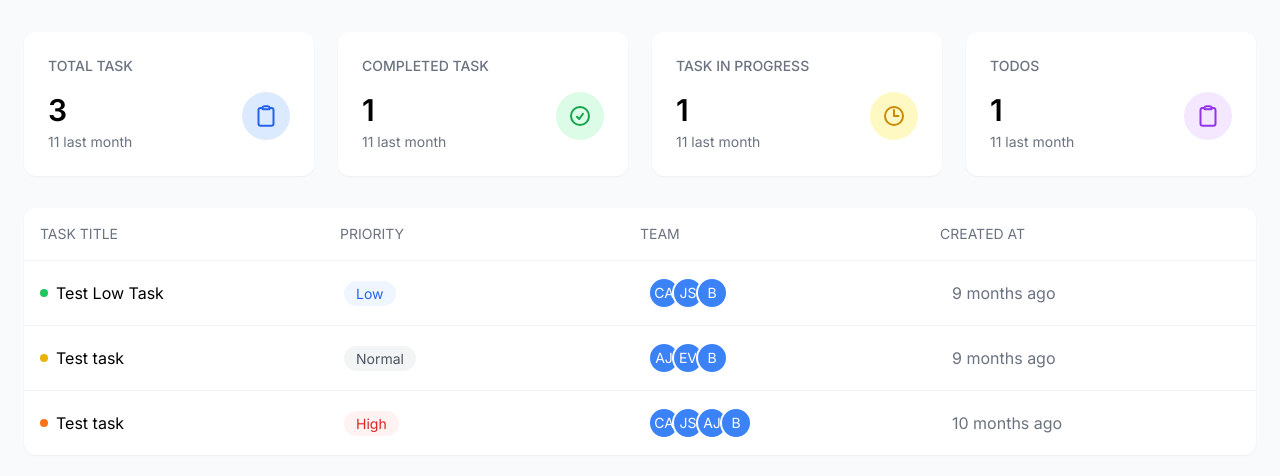
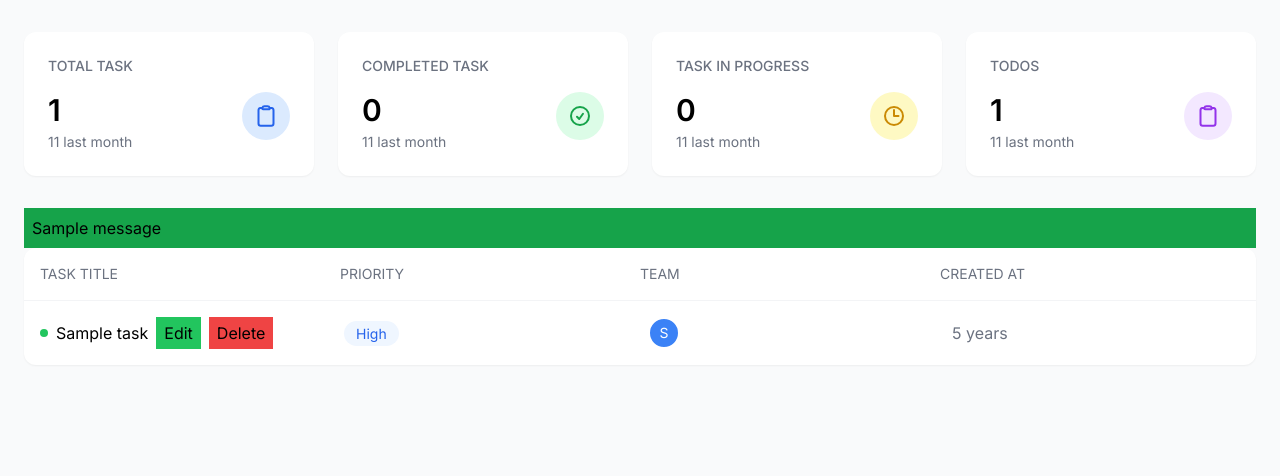
Before and after one commit to tazul9770/task_management, a Django app: page /tasks/manager_dashboard/ in a window 1280 px wide. Shown: the part 64-540 px from the top of the page. Run offline with Django 5.2, Linux system fonts and the light colour scheme; tables that the repository leaves empty hold one stand-in row (values such as "Sample post"); one stand-in notice (Sample message) is shown.

Commit message:
module-8 update done

```diff
--- a/static/css/output.css
+++ b/static/css/output.css
@@ -641,12 +641,20 @@ video {
   margin-bottom: 1rem;
 }
 
+.mb-5 {
+  margin-bottom: 1.25rem;
+}
+
 .mb-8 {
   margin-bottom: 2rem;
 }
 
 .mr-2 {
   margin-right: 0.5rem;
+}
+
+.mt-2 {
+  margin-top: 0.5rem;
 }
 
 .mt-8 {
@@ -813,6 +821,10 @@ video {
   border-radius: 0.5rem;
 }
 
+.rounded-md {
+  border-radius: 0.375rem;
+}
+
 .rounded-xl {
   border-radius: 0.75rem;
 }
@@ -879,9 +891,9 @@ video {
   background-color: rgb(34 197 94 / var(--tw-bg-opacity, 1));
 }
 
-.bg-orange-500 {
+.bg-green-600 {
   --tw-bg-opacity: 1;
-  background-color: rgb(249 115 22 / var(--tw-bg-opacity, 1));
+  background-color: rgb(22 163 74 / var(--tw-bg-opacity, 1));
 }
 
 .bg-purple-100 {
@@ -899,14 +911,14 @@ video {
   background-color: rgb(254 226 226 / var(--tw-bg-opacity, 1));
 }
 
-.bg-red-50 {
-  --tw-bg-opacity: 1;
-  background-color: rgb(254 242 242 / var(--tw-bg-opacity, 1));
-}
-
 .bg-red-500 {
   --tw-bg-opacity: 1;
   background-color: rgb(239 68 68 / var(--tw-bg-opacity, 1));
+}
+
+.bg-rose-500 {
+  --tw-bg-opacity: 1;
+  background-color: rgb(244 63 94 / var(--tw-bg-opacity, 1));
 }
 
 .bg-white {
@@ -1015,11 +1027,6 @@ video {
   color: rgb(107 114 128 / var(--tw-text-opacity, 1));
 }
 
-.text-gray-600 {
-  --tw-text-opacity: 1;
-  color: rgb(75 85 99 / var(--tw-text-opacity, 1));
-}
-
 .text-gray-800 {
   --tw-text-opacity: 1;
   color: rgb(31 41 55 / var(--tw-text-opacity, 1));
@@ -1035,14 +1042,14 @@ video {
   color: rgb(147 51 234 / var(--tw-text-opacity, 1));
 }
 
-.text-red-600 {
-  --tw-text-opacity: 1;
-  color: rgb(220 38 38 / var(--tw-text-opacity, 1));
-}
-
 .text-red-800 {
   --tw-text-opacity: 1;
   color: rgb(153 27 27 / var(--tw-text-opacity, 1));
+}
+
+.text-red-950 {
+  --tw-text-opacity: 1;
+  color: rgb(69 10 10 / var(--tw-text-opacity, 1));
 }
 
 .text-white {
--- a/tasks/models.py
+++ b/tasks/models.py
@@ -40,7 +40,7 @@ class TaskDetail(models.Model):
         (LOW, 'Low')
     )
     task = models.OneToOneField(Task, on_delete = models.CASCADE, related_name = "details")
-    assigned_to = models.CharField(max_length = 100)
+    # assigned_to = models.CharField(max_length = 100)
     priority = models.CharField(max_length = 1, choices = PRIORITY_OPTIONS, default = LOW)
     notes = models.TextField(blank = True, null = True)
 
--- a/tasks/templates/dashboard/admin.html
+++ b/tasks/templates/dashboard/admin.html
@@ -16,105 +16,35 @@
     <!-- Task Items  -->
     <div class="divide-y divide-gray-100">
       <!-- Task 1 -->
+     {% for task in tasks %}
      <div class="grid grid-cols-4 gap-4 p-4 items-center">
       <div class="flex items-center gap-2">
         <div class="w-2 h-2 rounded-full bg-green-500"></div>
-          <span>Test Low Task</span>
+        <span>{{task.title}}</span>
+        <a href="{% url "update_task" task.id %}" class = "px-2 py-1 bg-green-500">Edit</a>
+        <form action="{% url "delete_task" task.id %}"  method = 'POST'>
+          {% csrf_token %}
+          <button type = 'submit' class = "px-2 py-1 bg-red-500">Delete</button>
+        </form>
       </div>
       <div>
         <span
           class="px-3 py-1 rounded-full bg-blue-50 text-blue-600 text-sm"
-            >Low</span
+          >{{task.details.get_priority_display}}</span
         >
       </div>
       <div class="flex -space-x-2">
+        {% for emp in task.assigned_to.all %}
         <div
         class="w-8 h-8 rounded-full bg-blue-500 flex items-center justify-center text-white text-sm border-2 border-white"
       >
-            CA
+        {{emp.name|slice:':1'}}
       </div>
-          <div
-            class="w-8 h-8 rounded-full bg-blue-500 flex items-center justify-center text-white text-sm border-2 border-white"
-          >
-            JS
+        {% endfor %}
       </div>
-          <div
-            class="w-8 h-8 rounded-full bg-blue-500 flex items-center justify-center text-white text-sm border-2 border-white"
-          >
-            B
+      <div class="text-gray-500">{{task.created_at|timesince}}</div>
     </div>
-        </div>
-        <div class="text-gray-500">9 months ago</div>
-      </div>
-
-      <!-- Task 2 -->
-      <div class="grid grid-cols-4 gap-4 p-4 items-center">
-        <div class="flex items-center gap-2">
-          <div class="w-2 h-2 rounded-full bg-yellow-500"></div>
-          <span>Test task</span>
-        </div>
-        <div>
-          <span
-            class="px-3 py-1 rounded-full bg-gray-100 text-gray-600 text-sm"
-            >Normal</span
-          >
-        </div>
-        <div class="flex -space-x-2">
-          <div
-            class="w-8 h-8 rounded-full bg-blue-500 flex items-center justify-center text-white text-sm border-2 border-white"
-          >
-            AJ
-          </div>
-          <div
-            class="w-8 h-8 rounded-full bg-blue-500 flex items-center justify-center text-white text-sm border-2 border-white"
-          >
-            EV
-          </div>
-          <div
-            class="w-8 h-8 rounded-full bg-blue-500 flex items-center justify-center text-white text-sm border-2 border-white"
-          >
-            B
-          </div>
-        </div>
-        <div class="text-gray-500">9 months ago</div>
-      </div>
-
-      <!-- Task 3 -->
-      <div class="grid grid-cols-4 gap-4 p-4 items-center">
-        <div class="flex items-center gap-2">
-          <div class="w-2 h-2 rounded-full bg-orange-500"></div>
-          <span>Test task</span>
-        </div>
-        <div>
-          <span
-            class="px-3 py-1 rounded-full bg-red-50 text-red-600 text-sm"
-            >High</span
-          >
-        </div>
-        <div class="flex -space-x-2">
-          <div
-            class="w-8 h-8 rounded-full bg-blue-500 flex items-center justify-center text-white text-sm border-2 border-white"
-          >
-            CA
-          </div>
-          <div
-            class="w-8 h-8 rounded-full bg-blue-500 flex items-center justify-center text-white text-sm border-2 border-white"
-          >
-            JS
-          </div>
-          <div
-            class="w-8 h-8 rounded-full bg-blue-500 flex items-center justify-center text-white text-sm border-2 border-white"
-          >
-            AJ
-          </div>
-          <div
-            class="w-8 h-8 rounded-full bg-blue-500 flex items-center justify-center text-white text-sm border-2 border-white"
-          >
-            B
-          </div>
-        </div>
-        <div class="text-gray-500">10 months ago</div>
-      </div>
+     {% endfor %}
     </div>
   </div>
 </main>
--- a/tasks/templates/dashboard/dashboard.html
+++ b/tasks/templates/dashboard/dashboard.html
@@ -51,11 +51,12 @@
       <!-- Stats Grid  -->
   <div class="grid grid-cols-4 gap-6 mb-8">
     <!-- Total Task  -->
+    <a href="{% url "manager_dashboard" %}">
     <div class="bg-white rounded-xl p-6 shadow-sm">
       <h3 class="text-sm font-medium text-gray-500 mb-4">TOTAL TASK</h3>
       <div class="flex justify-between items-start">
         <div>
-          <p class="text-3xl font-semibold mb-1">3</p>
+          <p class="text-3xl font-semibold mb-1"> {{counts.total}} </p>
           <p class="text-gray-500 text-sm">11 last month</p>
         </div>
         <div class="bg-blue-100 p-3 rounded-full">
@@ -76,14 +77,16 @@
         </div>
       </div>
     </div>
+    </a>
     <!-- Completed Task  -->
+     <a href="{% url "manager_dashboard" %}?type=completed">
     <div class="bg-white rounded-xl p-6 shadow-sm">
       <h3 class="text-sm font-medium text-gray-500 mb-4">
         COMPLETED TASK
       </h3>
       <div class="flex justify-between items-start">
         <div>
-          <p class="text-3xl font-semibold mb-1">1</p>
+          <p class="text-3xl font-semibold mb-1"> {{counts.completed}} </p>
           <p class="text-gray-500 text-sm">11 last month</p>
         </div>
         <div class="bg-green-100 p-3 rounded-full">
@@ -104,14 +107,16 @@
         </div>
       </div>
     </div>
+    </a>
     <!-- Task In Progress  -->
+    <a href="{% url "manager_dashboard" %}?type=in_progress">
     <div class="bg-white rounded-xl p-6 shadow-sm">
       <h3 class="text-sm font-medium text-gray-500 mb-4">
         TASK IN PROGRESS
       </h3>
       <div class="flex justify-between items-start">
         <div>
-          <p class="text-3xl font-semibold mb-1">1</p>
+          <p class="text-3xl font-semibold mb-1"> {{counts.in_progress}} </p>
           <p class="text-gray-500 text-sm">11 last month</p>
         </div>
         <div class="bg-yellow-100 p-3 rounded-full">
@@ -132,11 +137,14 @@
         </div>
       </div>
     </div>
+    </a>
+    <!-- task in pending -->
+    <a href="{% url "manager_dashboard" %}?type=pending">
     <div class="bg-white rounded-xl p-6 shadow-sm">
       <h3 class="text-sm font-medium text-gray-500 mb-4">TODOS</h3>
       <div class="flex justify-between items-start">
         <div>
-          <p class="text-3xl font-semibold mb-1">1</p>
+          <p class="text-3xl font-semibold mb-1">{{counts.pending}}</p>
           <p class="text-gray-500 text-sm">11 last month</p>
         </div>
         <div class="bg-purple-100 p-3 rounded-full">
@@ -157,7 +165,16 @@
         </div>
       </div>
     </div>
+    </a>
   </div>
+
+  <div>
+    {% if messages %}
+        {% for message in messages %}
+            <div class = "px-2 py-2 {%if message.tags == 'success'%}bg-green-600{%endif%}">{{message}}</div>
+        {% endfor %}
+    {% endif %}
+</div>
 
   {% block tasks %}
   {% endblock tasks %}
--- a/tasks/urls.py
+++ b/tasks/urls.py
@@ -1,9 +1,11 @@
 from django.urls import path
-from tasks.views import manager_dashboard, user_dashboard, test, create_task, view_task
+from tasks.views import manager_dashboard, user_dashboard, test, create_task, view_task, update_task, delete_task
 urlpatterns = [
-    path('manager_dashboard/', manager_dashboard),
+    path('manager_dashboard/', manager_dashboard, name = 'manager_dashboard'),
     path('user_dashboard/', user_dashboard),
     path('test/', test),
-    path('create_task/', create_task),
-    path('view_task/', view_task)
+    path('create_task/', create_task, name='create_task'),
+    path('view_task/', view_task),
+    path('update_task/<int:id>/', update_task, name = 'update_task'),
+    path('delete_task/<int:id>/', delete_task, name = 'delete_task')
 ]
--- a/tasks/views.py
+++ b/tasks/views.py
@@ -1,6 +1,6 @@
 from django.shortcuts import render, redirect
 from django.http import HttpResponse
-from tasks.forms import TaskForm, TaskModelForm
+from tasks.forms import TaskForm, TaskModelForm, TaskDetailModelForm
 from tasks.models import Employee, Task, TaskDetail, Project
 from django.contrib import messages
 from datetime import date
@@ -8,7 +8,33 @@ from django.db.models import Q, Count, Max, Min, Avg
 
 
 def manager_dashboard(request):
-    return render(request, "dashboard/admin.html")
+    type = request.GET.get('type', 'all')
+
+    counts = Task.objects.aggregate(
+        total = Count('id'),
+        completed = Count('id', filter = Q(status = "COMPLETED")),
+        in_progress = Count('id', filter = Q(status = "IN_PROGRESS")),
+        pending = Count('id', filter = Q(status = "PENDING"))
+        )
+
+    # retriving task data
+    base_query = Task.objects.select_related('details').prefetch_related('assigned_to')
+
+    if type == 'completed':
+        tasks = base_query.filter(status = "COMPLETED")
+    elif type == 'in_progress':
+        tasks = base_query.filter(status = "IN_PROGRESS")
+    elif type == 'pending':
+        tasks = base_query.filter(status = "PENDING")
+    elif type == 'all':
+        tasks = base_query.all()
+
+    context = {
+        "tasks":tasks,
+        "counts":counts
+    }
+
+    return render(request, "dashboard/admin.html", context)
 
 def user_dashboard(request):
     return render(request, "dashboard/user.html")
@@ -21,17 +47,58 @@ def test(request):
 
 def create_task(request):
     #employees = Employee.objects.all()
-    form = TaskModelForm() # by defaul for get
+    task_form = TaskModelForm() # by defaul for get
+    task_detail_form = TaskDetailModelForm()
+
     if request.method == "POST":
-         form  = TaskModelForm(request.POST)
-         if form.is_valid():
+         task_form = TaskModelForm(request.POST)
+         task_detail_form = TaskDetailModelForm(request.POST)
+         if task_form.is_valid() and task_detail_form.is_valid():
              '''for model form data'''
-             form.save()
+             task = task_form.save()
+             task_detail = task_detail_form.save(commit=False)
+             task_detail.task = task
+             task_detail.save()
 
-             #return render(request, 'task_form.html', {"form":form}, {"messege": "Task added successfully"})
+             messages.success(request, "Task created successfully")
+             return redirect('create_task')
 
-    context = {"form":form}
+    context = {"task_form":task_form, "task_detail_form":task_detail_form}
     return render(request, "task_form.html", context)
+
+def update_task(request, id):
+    task = Task.objects.get(id=id)
+    task_form = TaskModelForm(instance = task) # by defaul for get
+
+    if task.details:
+        task_detail_form = TaskDetailModelForm(instance = task.details)
+
+    if request.method == "POST":
+         task_form = TaskModelForm(request.POST, instance = task)
+         task_detail_form = TaskDetailModelForm(request.POST, instance = task.details)
+         if task_form.is_valid() and task_detail_form.is_valid():
+             '''for model form data'''
+             task = task_form.save()
+             task_detail = task_detail_form.save(commit=False)
+             task_detail.task = task
+             task_detail.save()
+
+             messages.success(request, "Task updated successfully")
+             return redirect('update_task', id)
+
+    context = {"task_form":task_form, "task_detail_form":task_detail_form}
+    return render(request, "task_form.html", context)
+
+def delete_task(request, id):
+    if request.method == "POST":
+        task = Task.objects.get(id=id)
+        task.delete()
+        messages.success(request, "Task deleted successfully")
+        return redirect('manager_dashboard')
+    else:
+        messages.error(request, "Something wrong!")
+        return redirect('manager_dashboard')
+
 
 def view_task(request):
 
@@ -48,7 +115,7 @@ def view_task(request):
     #show the task which due date is today
     # tasks = Task.objects.filter(due_date = date.today())
 
-    # show the task whose priority is not low
+    # show the task whose priority is not low/low chara sobai k dekhaba
     # tasks = TaskDetail.objects.exclude(priority = "L")
 
     # show the task that contain the word 'paper' and status pending
```
Also changed, not shown: tasks/forms.py (+10 -1 lines), tasks/templates/task_form.html (+11 -3 lines), tasks/migrations/0002_remove_taskdetail_assigned_to.py (added). Lines whose indentation alone changed are shown as unchanged.
